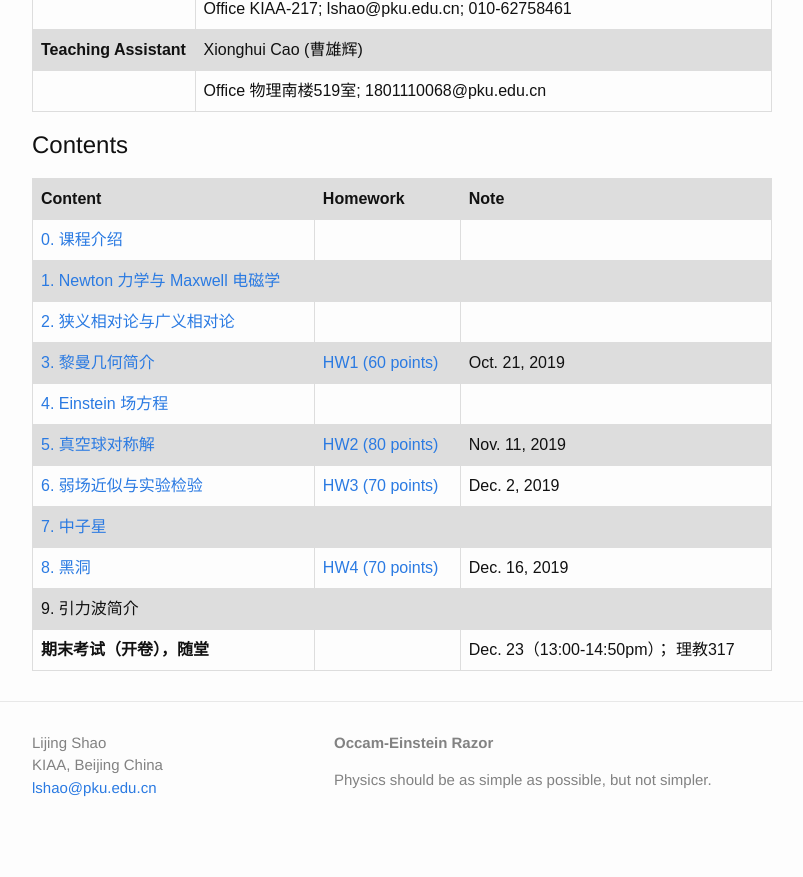
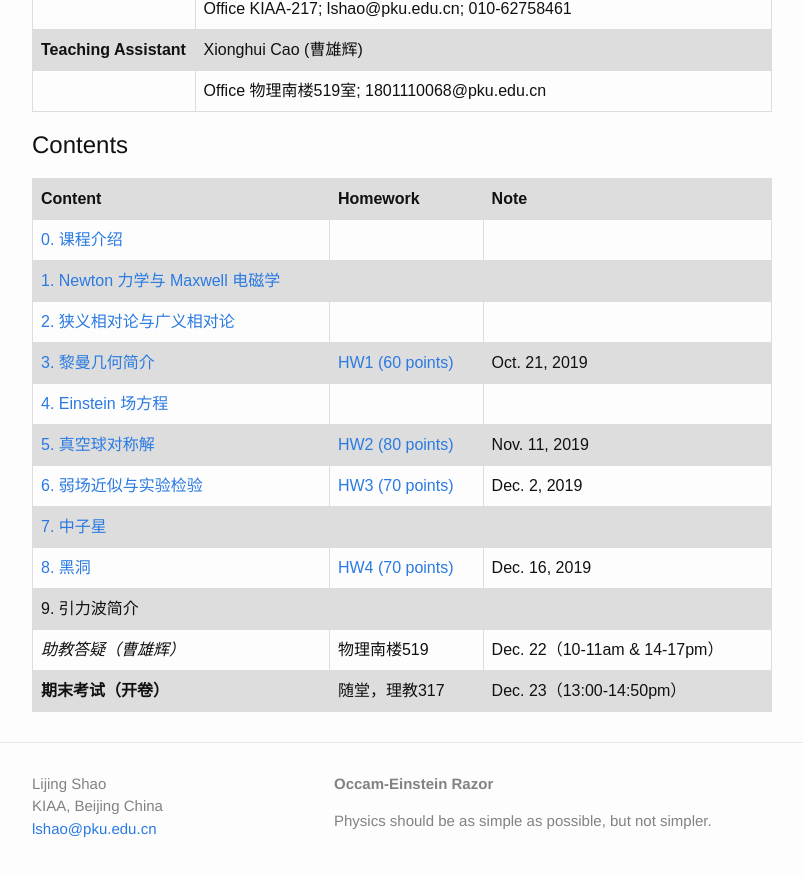
Before and after one commit to Friendshao/Friendshao.github.io, a Jekyll site: the page built from teaching/gr19/gr19.md, in a window 1280 px wide and 900 px high, scrolled down 1567 px. Shown: the top 877 px of the window, without its empty margins (238-1041 px from the left). Built offline with Jekyll 4.4.1, drawn with Linux system fonts in a browser that asks for light colours; formulas are drawn with MathJax 3.

Commit message:
teaching

```diff
--- a/teaching/gr19/gr19.md
+++ b/teaching/gr19/gr19.md
@@ -90,7 +90,8 @@ advanced undergraduates) with *Science & Engineering* background.
 | [7. 中子星](https://www.icloud.com/iclouddrive/0lm_KsJLmQSd4cHMZqku7pYcw#7) | | |
 | [8. 黑洞](https://www.icloud.com/iclouddrive/0XDdmENVKim1ckXL-OmbAQUCg#8) | [HW4 (70 points)](https://www.icloud.com/iclouddrive/0nMHmF9QOk4k6AQpXjBvtTOvQ#homework4) | Dec. 16, 2019 |
 | 9. 引力波简介 | | |
-| **期末考试（开卷），随堂** | | Dec. 23（13:00-14:50pm）； 理教317|
+| *助教答疑（曹雄辉）* | 物理南楼519 | Dec. 22（10-11am & 14-17pm） |
+| **期末考试（开卷）** | 随堂，理教317 | Dec. 23（13:00-14:50pm） |
 
 
 <script type="text/x-mathjax-config">
```
Also changed, not shown: teaching/thmech19/thmech19.md (+1 -1 lines).
